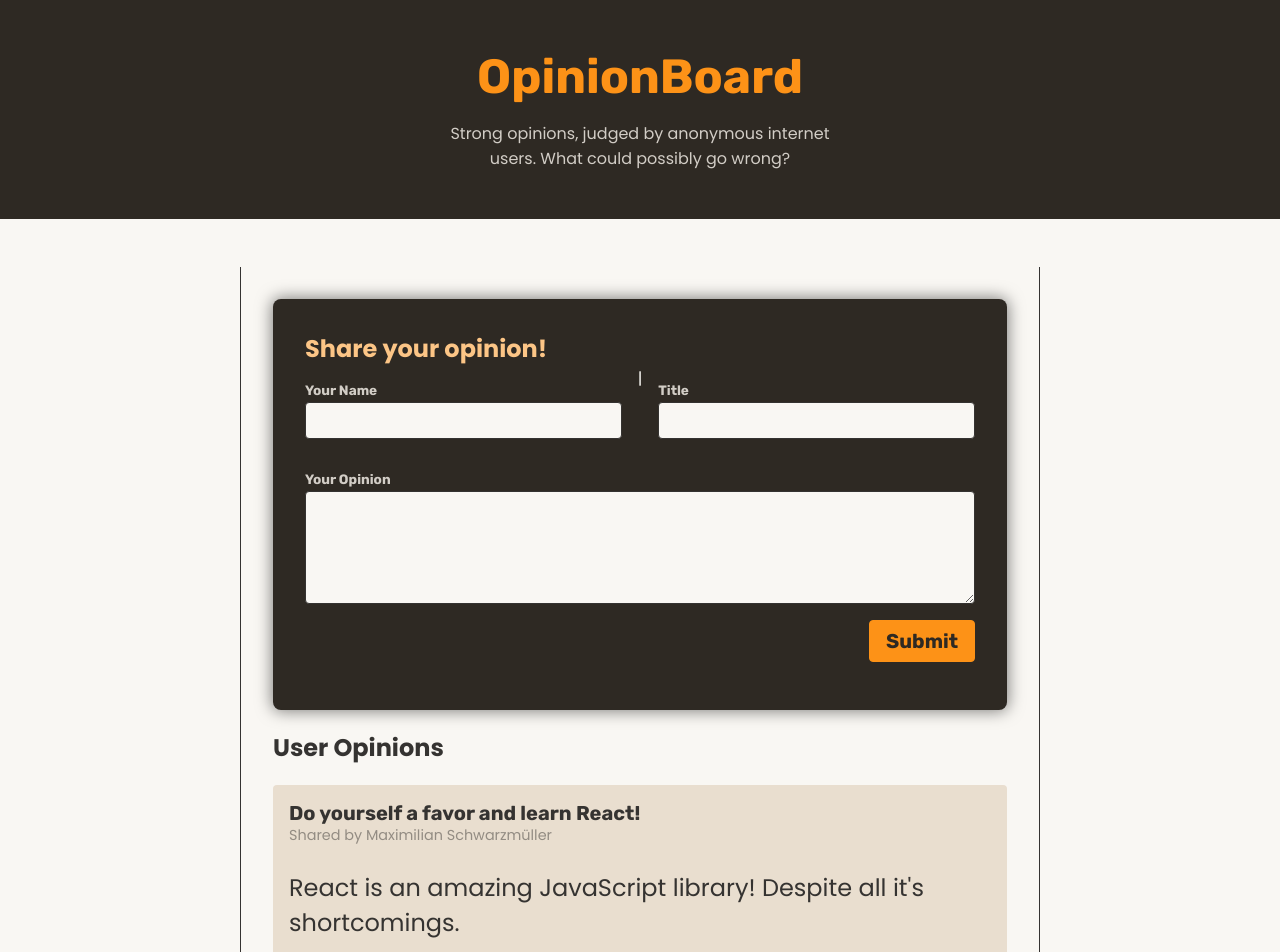
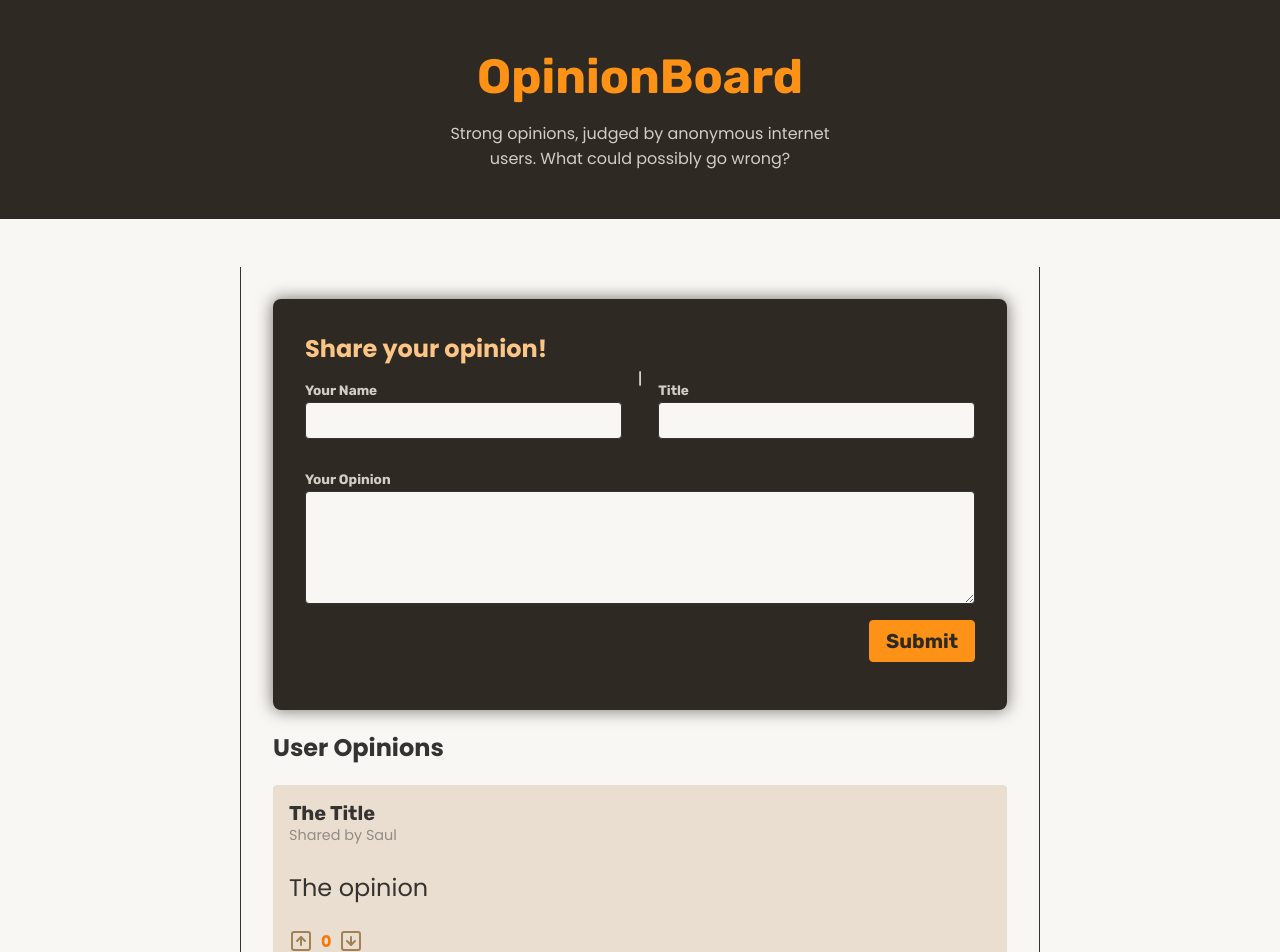
Before and after one commit to ReactAcademind/18B-FormActions, a React (Vite) app: page / in a window 1280 px wide. Shown: the top 952 px of the page. Built offline with nearby package versions, Linux system fonts and the light colour scheme; data requests are answered from the project's data file.

Commit message:
274. Working with Asynchronous Form Actions
274. Working with Asynchronous Form Actions

```diff
--- a/backend/db.json
+++ b/backend/db.json
@@ -1,5 +1,12 @@
 {
   "opinions": [
+    {
+      "id": 1734561100018,
+      "votes": 0,
+      "userName": "Saul",
+      "title": "The Title",
+      "body": "The opinion"
+    },
     {
       "id": 1,
       "userName": "Maximilian Schwarzmüller",
--- a/src/components/NewOpinion.jsx
+++ b/src/components/NewOpinion.jsx
@@ -1,7 +1,11 @@
-import { useActionState } from 'react';
+import { useActionState, use } from 'react';
+
+import { OpinionsContext } from '../store/opinions-context';
 
 export function NewOpinion() {
-  function shareOpinionAction(prevState, formData) {
+  const { addOpinion } = use(OpinionsContext);
+
+  async function shareOpinionAction(prevState, formData) {
     const userName = formData.get('userName');
     const title = formData.get('title');
     const body = formData.get('body');
@@ -30,6 +34,8 @@
         }
       };
     }
+
+    await addOpinion({ title, body, userName });
 
     return { errors: null }
   }
```
